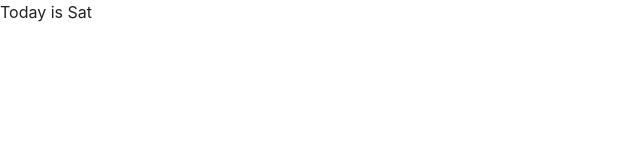
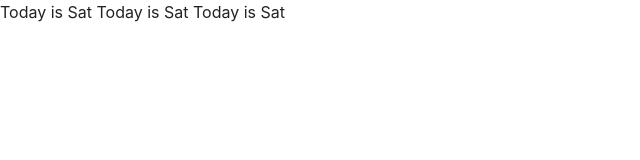
Before and after one commit to kilhankim/myReactApp, a website: page public/index.html in a window 1280 px wide. Shown: the whole page, without its empty margins (0-640 px from the left). Drawn offline with nearby package versions, Linux system fonts and the light colour scheme; a web font is replaced by a local one.

Commit message:
index.html update

```diff
--- a/public/index.html
+++ b/public/index.html
@@ -29,6 +29,8 @@
     ></script>
 
     Today is Sat
+    Today is Sat
+    Today is Sat
 
     <div id="root"></div>
     <script src="bundle.js"  crossorigin="anonymous"></script>
```
